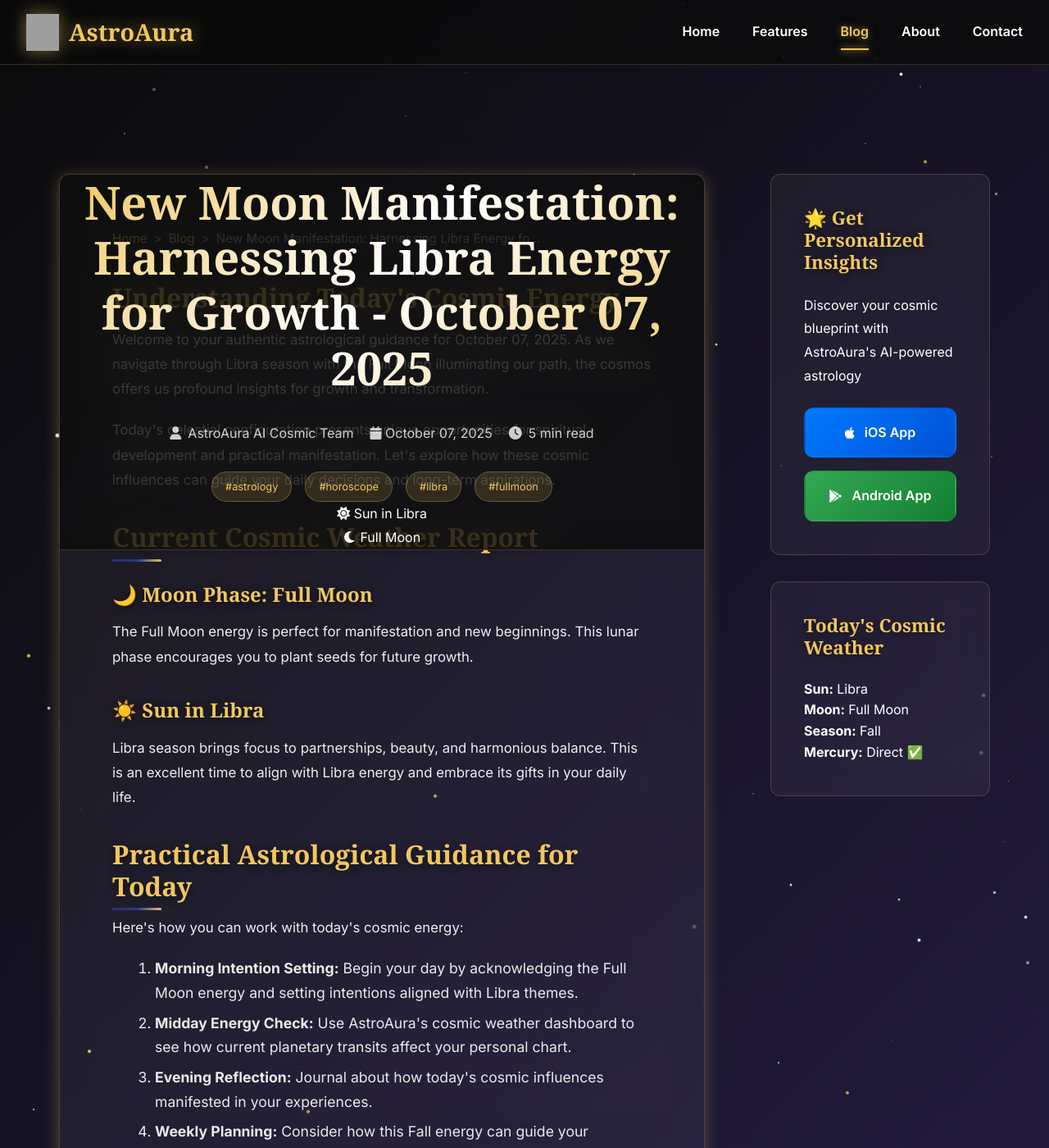
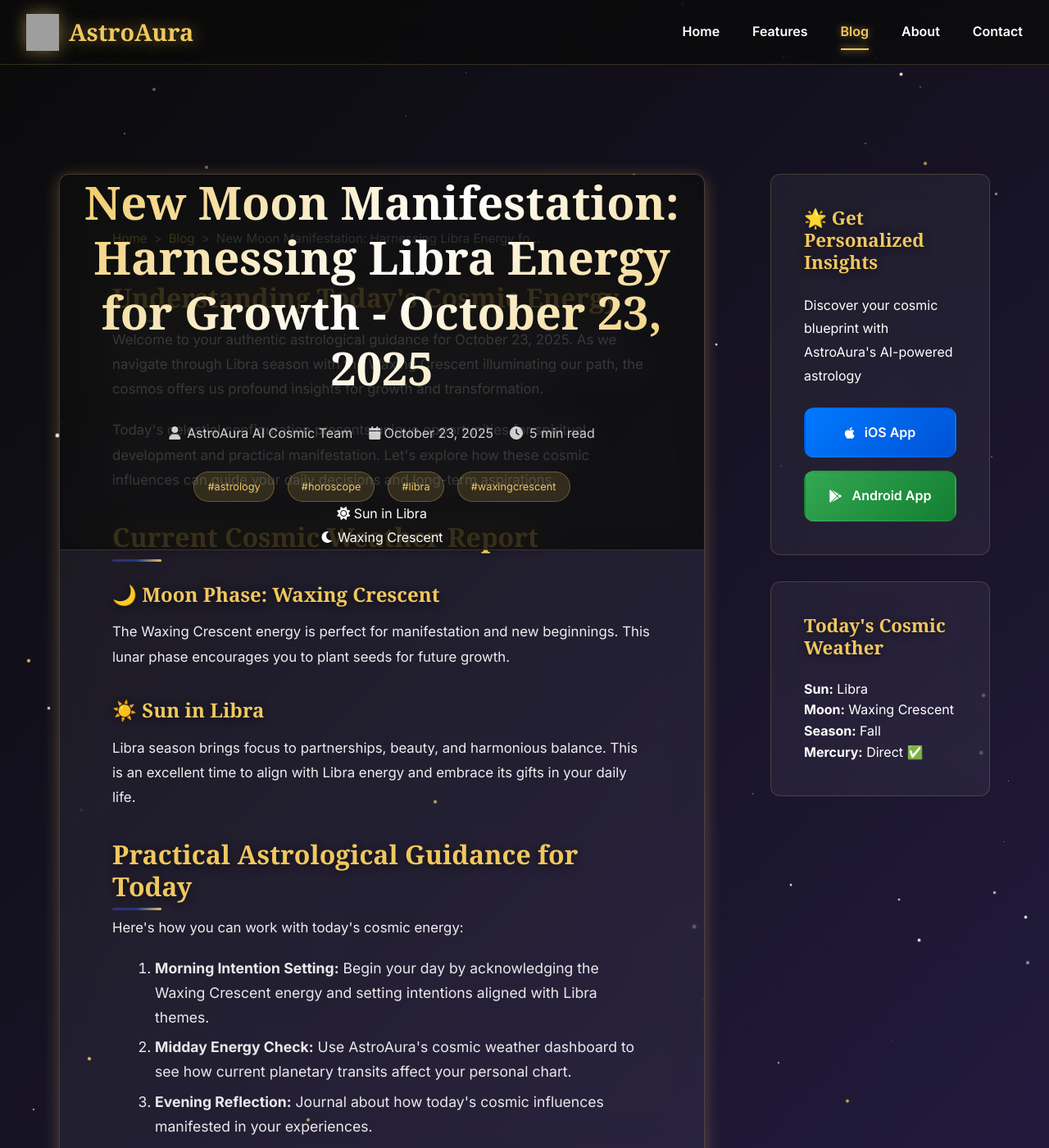
Before and after one commit to royanis/astroaura-website, a Jekyll site: the page blog/posts/new-moon-manifestation-harnessing-libra-energy-for.html, which Jekyll copies as it is, in a window 1280 px wide and 1400 px high. Shown: the whole window at 82% size. Built offline with Jekyll 4.4.1, drawn with Linux system fonts in a browser that asks for light colours; some web fonts are replaced; comment, search, counter and statistics services are not loaded; grey boxes are pictures that could not be loaded.

Commit message:
🌟 Automated blog post: 2025-10-23 01:48 UTC
Generated authentic astrology content
Updated RSS feeds and sitemap
Published via GitHub Actions

🤖 Automated by AstroAura Blog System

```diff
--- a/blog/posts/new-moon-manifestation-harnessing-libra-energy-for.html
+++ b/blog/posts/new-moon-manifestation-harnessing-libra-energy-for.html
@@ -3,11 +3,11 @@
 <head>
     <meta charset="UTF-8">
     <meta name="viewport" content="width=device-width, initial-scale=1.0">
-    <meta name="description" content="Authentic astrological guidance for October 07, 2025. Explore today's Full Moon energy in Libra season with personalized insights from AstroAura's AI-powered astrology platform.">
-    <title>New Moon Manifestation: Harnessing Libra Energy for Growth - October 07, 2025 | AstroAura Cosmic Insights</title>
+    <meta name="description" content="Authentic astrological guidance for October 23, 2025. Explore today's Waxing Crescent energy in Libra season with personalized insights from AstroAura's AI-powered astrology platform.">
+    <title>New Moon Manifestation: Harnessing Libra Energy for Growth - October 23, 2025 | AstroAura Cosmic Insights</title>
 
     <!-- SEO Meta Tags -->
-    <meta name="keywords" content="astrology, horoscope, libra, full-moon, AI astrology, multilingual horoscope">
+    <meta name="keywords" content="astrology, horoscope, libra, waxing-crescent, AI astrology, multilingual horoscope">
     <meta name="author" content="AstroAura AI Cosmic Team">
     <meta name="robots" content="index, follow, max-image-preview:large, max-snippet:-1">
     <meta name="revisit-after" content="7 days">
@@ -16,24 +16,24 @@
     <link rel="canonical" href="https://astroaura.me/blog/posts/new-moon-manifestation-harnessing-libra-energy-for.html">
 
     <!-- Open Graph Tags -->
-    <meta property="og:title" content="New Moon Manifestation: Harnessing Libra Energy for Growth - October 07, 2025 | AstroAura">
-    <meta property="og:description" content="Authentic astrological guidance for October 07, 2025. Explore today's Full Moon energy in Libra season with personalized insights from AstroAura's AI-powered astrology platform.">
+    <meta property="og:title" content="New Moon Manifestation: Harnessing Libra Energy for Growth - October 23, 2025 | AstroAura">
+    <meta property="og:description" content="Authentic astrological guidance for October 23, 2025. Explore today's Waxing Crescent energy in Libra season with personalized insights from AstroAura's AI-powered astrology platform.">
     <meta property="og:url" content="https://astroaura.me/blog/posts/new-moon-manifestation-harnessing-libra-energy-for.html">
     <meta property="og:type" content="article">
     <meta property="og:site_name" content="AstroAura">
 
     <!-- Twitter Card -->
     <meta name="twitter:card" content="summary_large_image">
-    <meta name="twitter:title" content="New Moon Manifestation: Harnessing Libra Energy for Growth - October 07, 2025">
-    <meta name="twitter:description" content="Authentic astrological guidance for October 07, 2025. Explore today's Full Moon energy in Libra season with personalized insights from AstroAura's AI-powered astrology platform.">
+    <meta name="twitter:title" content="New Moon Manifestation: Harnessing Libra Energy for Growth - October 23, 2025">
+    <meta name="twitter:description" content="Authentic astrological guidance for October 23, 2025. Explore today's Waxing Crescent energy in Libra season with personalized insights from AstroAura's AI-powered astrology platform.">
 
     <!-- Schema.org Markup -->
     <script type="application/ld+json">
     {
         "@context": "https://schema.org",
         "@type": "BlogPosting",
-        "headline": "New Moon Manifestation: Harnessing Libra Energy for Growth - October 07, 2025",
-        "description": "Authentic astrological guidance for October 07, 2025. Explore today's Full Moon energy in Libra season with personalized insights from AstroAura's AI-powered astrology platform.",
+        "headline": "New Moon Manifestation: Harnessing Libra Energy for Growth - October 23, 2025",
+        "description": "Authentic astrological guidance for October 23, 2025. Explore today's Waxing Crescent energy in Libra season with personalized insights from AstroAura's AI-powered astrology platform.",
         "author": {
             "@type": "Organization",
             "name": "AstroAura AI Cosmic Team"
@@ -46,14 +46,14 @@
                 "url": "https://astroaura.me/assets/icons/app_icon.png"
             }
         },
-        "datePublished": "2025-10-07T01:44:17.913058",
-        "dateModified": "2025-10-07T01:44:17.913058",
+        "datePublished": "2025-10-23T01:48:44.171345",
+        "dateModified": "2025-10-23T01:48:44.171345",
         "url": "https://astroaura.me/blog/posts/new-moon-manifestation-harnessing-libra-energy-for.html",
         "mainEntityOfPage": {
             "@type": "WebPage",
             "@id": "https://astroaura.me/blog/posts/new-moon-manifestation-harnessing-libra-energy-for.html"
         },
-        "keywords": "astrology, horoscope, libra, full-moon"
+        "keywords": "astrology, horoscope, libra, waxing-crescent"
     }
     </script>
 
@@ -99,20 +99,20 @@
 
             <!-- Post Header -->
             <header class="post-header">
-                <h1 class="post-title">New Moon Manifestation: Harnessing Libra Energy for Growth - October 07, 2025</h1>
+                <h1 class="post-title">New Moon Manifestation: Harnessing Libra Energy for Growth - October 23, 2025</h1>
                 <div class="post-meta">
                     <span class="post-author">
                         <i class="fas fa-user"></i> AstroAura AI Cosmic Team
                     </span>
-                    <time class="post-date" datetime="2025-10-07T01:44:17.913058">
-                        <i class="fas fa-calendar"></i> October 07, 2025
+                    <time class="post-date" datetime="2025-10-23T01:48:44.171345">
+                        <i class="fas fa-calendar"></i> October 23, 2025
                     </time>
                     <span class="post-reading-time">
                         <i class="fas fa-clock"></i> 5 min read
                     </span>
                 </div>
                 <div class="post-tags">
-                    <span class="tag">#astrology</span> <span class="tag">#horoscope</span> <span class="tag">#libra</span> <span class="tag">#fullmoon</span>
+                    <span class="tag">#astrology</span> <span class="tag">#horoscope</span> <span class="tag">#libra</span> <span class="tag">#waxingcrescent</span>
                 </div>
 
                 <!-- Current Cosmic Data Display -->
@@ -123,7 +123,7 @@
                     </div>
                     <div class="cosmic-item">
                         <i class="fas fa-moon"></i>
-                        <span>Full Moon</span>
+                        <span>Waxing Crescent</span>
                     </div>
 
                 </div>
@@ -134,7 +134,7 @@
                 <div class="blog-content authentic-astrology">
             <section class="cosmic-introduction">
                 <h2>Understanding Today's Cosmic Energy</h2>
-                <p>Welcome to your authentic astrological guidance for October 07, 2025. As we navigate through Libra season with the Full Moon illuminating our path, the cosmos offers us profound insights for growth and transformation.</p>
+                <p>Welcome to your authentic astrological guidance for October 23, 2025. As we navigate through Libra season with the Waxing Crescent illuminating our path, the cosmos offers us profound insights for growth and transformation.</p>
 
                 <p>Today's celestial configuration presents unique opportunities for spiritual development and practical manifestation. Let's explore how these cosmic influences can guide your daily decisions and long-term aspirations.</p>
             </section>
@@ -143,8 +143,8 @@
                 <h2>Current Cosmic Weather Report</h2>
                 <div class="cosmic-highlights">
                     <div class="cosmic-factor">
-                        <h3>🌙 Moon Phase: Full Moon</h3>
-                        <p>The Full Moon energy is perfect for manifestation and new beginnings. This lunar phase encourages you to plant seeds for future growth.</p>
+                        <h3>🌙 Moon Phase: Waxing Crescent</h3>
+                        <p>The Waxing Crescent energy is perfect for manifestation and new beginnings. This lunar phase encourages you to plant seeds for future growth.</p>
                     </div>
 
                     <div class="cosmic-factor">
@@ -161,7 +161,7 @@
                 <p>Here's how you can work with today's cosmic energy:</p>
 
                 <ol class="cosmic-action-steps">
-                    <li><strong>Morning Intention Setting:</strong> Begin your day by acknowledging the Full Moon energy and setting intentions aligned with Libra themes.</li>
+                    <li><strong>Morning Intention Setting:</strong> Begin your day by acknowledging the Waxing Crescent energy and setting intentions aligned with Libra themes.</li>
                     <li><strong>Midday Energy Check:</strong> Use AstroAura's cosmic weather dashboard to see how current planetary transits affect your personal chart.</li>
                     <li><strong>Evening Reflection:</strong> Journal about how today's cosmic influences manifested in your experiences.</li>
                     <li><strong>Weekly Planning:</strong> Consider how this Fall energy can guide your upcoming goals and decisions.</li>
@@ -222,7 +222,7 @@
             <section class="post-actions">
                 <div class="share-buttons">
                     <h3>Share This Cosmic Insight</h3>
-                    <a href="https://twitter.com/intent/tweet?text=New Moon Manifestation: Harnessing Libra Energy for Growth - October 07, 2025&url=https://astroaura.me/blog/posts/new-moon-manifestation-harnessing-libra-energy-for.html" target="_blank" class="share-btn twitter">
+                    <a href="https://twitter.com/intent/tweet?text=New Moon Manifestation: Harnessing Libra Energy for Growth - October 23, 2025&url=https://astroaura.me/blog/posts/new-moon-manifestation-harnessing-libra-energy-for.html" target="_blank" class="share-btn twitter">
                         <i class="fab fa-twitter"></i> Tweet
                     </a>
                     <a href="https://www.facebook.com/sharer/sharer.php?u=https://astroaura.me/blog/posts/new-moon-manifestation-harnessing-libra-energy-for.html" target="_blank" class="share-btn facebook">
@@ -253,7 +253,7 @@
                     <strong>Sun:</strong> Libra
                 </div>
                 <div class="weather-item">
-                    <strong>Moon:</strong> Full Moon
+                    <strong>Moon:</strong> Waxing Crescent
                 </div>
                 <div class="weather-item">
                     <strong>Season:</strong> Fall
```
Also changed, not shown: blog/atom.xml (+1 -1 lines), blog/feed.json (+62 -62 lines), blog/feed.xml (+1 -1 lines), blog/posts_index.json (+64 -41 lines), sitemap.xml (+37 -27 lines).
